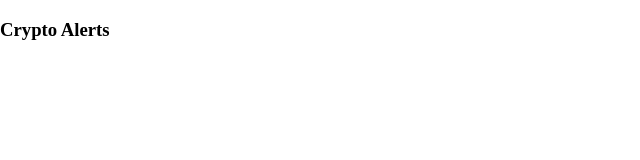
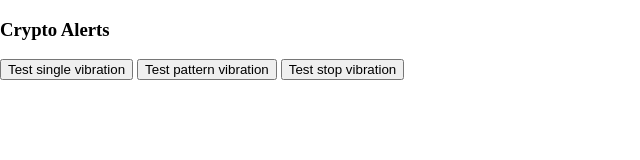
Before and after one commit to guillaumeprevot/crypto-alerts, a website: page webapp/index.html in a window 1280 px wide. Shown: the whole page, without its empty margins (0-640 px from the left). Drawn offline with Linux system fonts and the light colour scheme.

Commit message:
Create vibration API testing UI

```diff
--- a/webapp/app.js
+++ b/webapp/app.js
@@ -35,3 +35,21 @@ window.addEventListener('beforeinstallprompt', (e) => {
 window.addEventListener('appinstalled', (e) => {
 	console.log('Application installed');
 });
+
+if (! window.navigator.vibrate) {
+	alert('Vibration API is not supported');
+} else {
+	document.querySelectorAll('.vibrate').forEach((e) => e.style.display = 'inline')
+
+	document.querySelector('.vibrate-single').addEventListener('click', (e) => {
+		window.navigator.vibrate(3000);
+	})
+
+	document.querySelector('.vibrate-pattern').addEventListener('click', (e) => {
+		window.navigator.vibrate([1000, 100, 1000, 100, 1000]);
+	})
+
+	document.querySelector('.vibrate-off').addEventListener('click', (e) => {
+		window.navigator.vibrate(0);
+	})
+}
--- a/webapp/index.html
+++ b/webapp/index.html
@@ -19,5 +19,8 @@
 	<body>
 		<h3>Crypto Alerts</h3>
 		<button class="install-button">Install PWA</button>
+		<button class="vibrate vibrate-single">Test single vibration</button>
+		<button class="vibrate vibrate-pattern">Test pattern vibration</button>
+		<button class="vibrate vibrate-off">Test stop vibration</button>
 	</body>
 </html>
--- a/webapp/style.css
+++ b/webapp/style.css
@@ -12,3 +12,7 @@ body {
 .install-button {
 	display: none;
 }
+
+.vibrate {
+	display: none;
+}
```
